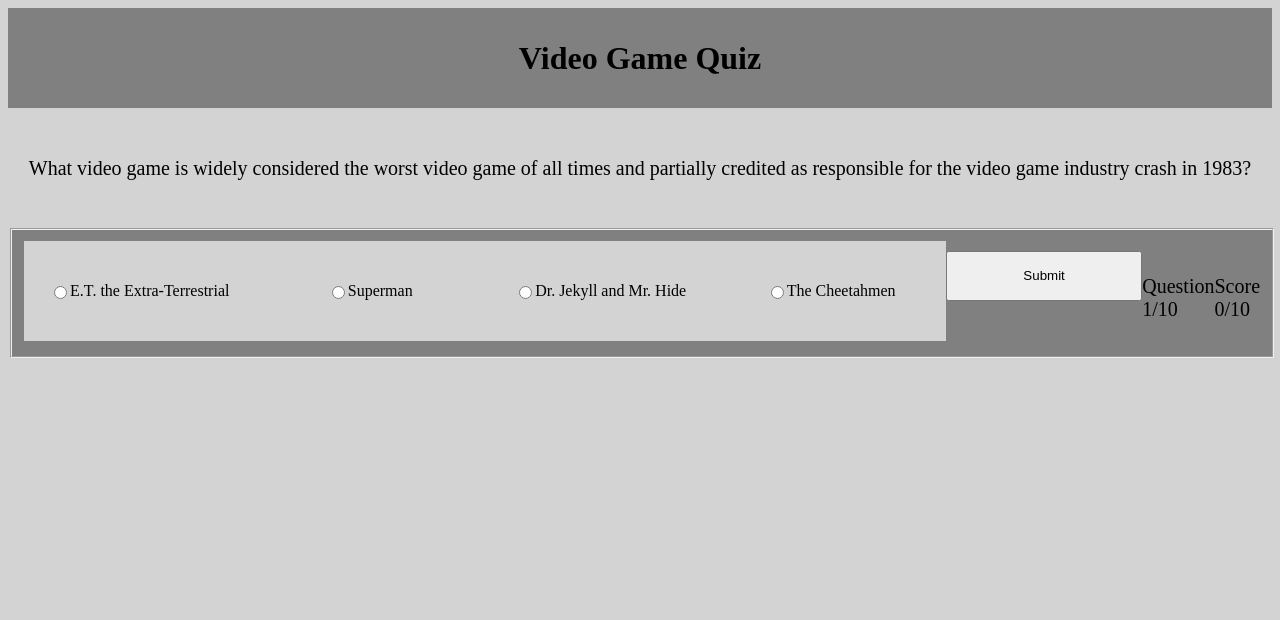
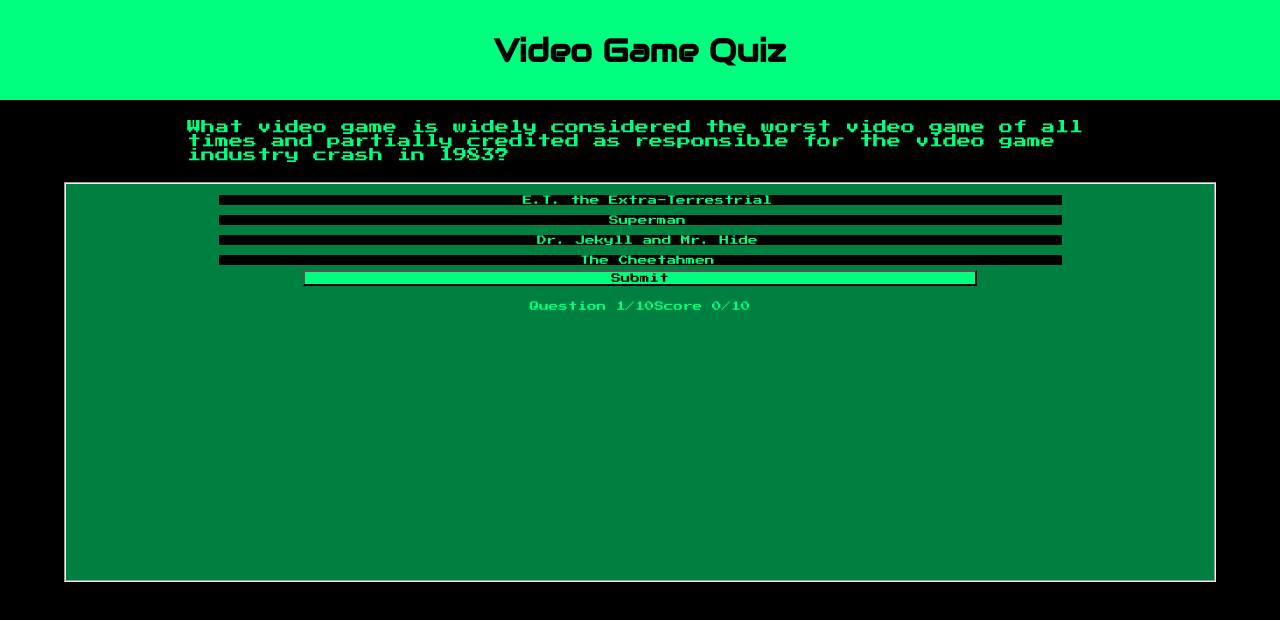
Before and after one commit to EricRubio589/EricRubio589.github.io, a plain HTML site: page index.html in a window 1280 px wide. Both pictures are taken after a click on the button "Start". Drawn offline with nearby package versions, Linux system fonts and the light colour scheme.

Commit message:
320 completed

```diff
--- a/index.html
+++ b/index.html
@@ -5,6 +5,7 @@
     <meta name="viewport" content="width=device-width, initial-scale=1.0">
     <meta http-equiv="X-UA-Compatible" content="ie=edge">
     <meta name="description" content="Quiz about classic video games">
+    <link href="https://fonts.googleapis.com/css?family=Audiowide|Press+Start+2P" rel="stylesheet">
     <link rel="stylesheet" href="style.css">
     <title>Video Game Quiz</title>
 </head>
@@ -18,6 +19,7 @@
     <main role="main">
         <div id="mainContainer">
             <div class="beginQuiz">
+                <img id="beginQuizImage" src="https://media.giphy.com/media/VjUROgb2sxf2g/giphy.gif" alt="Test your might from Mortal Kombat">
                 <h2 class="beginText">Test your knowledge on classic video games</h2>
                 <button type="button" id="beginButton">Start</button>
             </div>
--- a/index.js
+++ b/index.js
@@ -1,4 +1,4 @@
-///We define the global variable that will hold the question number///
+///We define the global variable that will hold the question index///
 
 var questionIndex = 0;
 var questionNumber = 1;
@@ -19,113 +19,65 @@ function showQuestionsScreen() {
 ///this is the array of objects containing the questions ///
 const questionsAnswers = [
     {
-        toRespond:'What video game is widely considered the worst video game of all times and partially credited as responsible for the video game industry crash in 1983?',
-        ans:{
-            one:'E.T. the Extra-Terrestrial',
-            two:'Superman',
-            three:'Dr. Jekyll and Mr. Hide',
-            four:'The Cheetahmen',
-            correct:1
-        }
+        toRespond:`What video game is widely considered the worst video game of all times and partially credited as
+         responsible for the video game industry crash in 1983?`,
+        ans:['E.T. the Extra-Terrestrial','Superman','Dr. Jekyll and Mr. Hide','The Cheetahmen',1]
     },
 
     {
-        toRespond:'In 1991 the first console war took place between which 2 video game consoles?',
-        ans:{
-            one:'Nintendo Entertainment System and Sega Master System',
-            two:'Playstation and Nintendo 64',
-            three:'Atari 2600 and Mattel Intellivision',
-            four:'Super Nintendo Entertainment System and Sega Genesis',
-            correct:4
-        }
+        toRespond:`In 1991 the first console war took place between which 2 video game consoles?`,
+        ans:['Nintendo Entertainment System and Sega Master System','Playstation and Nintendo 64',
+        'Atari 2600 and Mattel Intellivision','Super Nintendo Entertainment System and Sega Genesis',4]
     },
 
     {
-        toRespond:'This Iconic character debuted in the arcade game Donkey Kong in 1981 and was originally called Jumpman.',
-        ans:{
-            one:'Sonic',
-            two:'Donkey Kong',
-            three:'Mario',
-            four:'Link',
-            correct:3
-        }
+        toRespond:`This Iconic character debuted in the arcade game Donkey Kong in 1981 and was originally called Jumpman.`,
+        ans:['Sonic','Donkey Kong','Mario','Link',3]
     },
 
     {
-        toRespond:'This nonlinear game utilized a “rock paper scissors” mechanic that allowed the player to select which stage to play based on previous power-ups obtained granting an easier battle with said’s level final boss.',
-        ans:{
-            one:'The Legend of Zelda',
-            two:'Megaman',
-            three:'Rock paper scissors',
-            four:'Teenage Mutant Ninja Turtles',
-            correct:2
-        }
+        toRespond:`This nonlinear game utilized a “rock paper scissors” mechanic that allowed the player to select which
+         stage to play based on previous power-ups obtained granting an easier battle with said’s level final boss.`,
+        ans:['The Legend of Zelda','Megaman','Rock paper scissors','Teenage Mutant Ninja Turtles',2]
     },
 
     {
-        toRespond:'This 1986 video game combines the platforming of Super Mario Bros. and the adventure of The Legend of Zelda with a dark science fiction atmosphere and greater emphasis on nonlinear gameplay.',
-        ans:{
-            one:'Metroid',
-            two:'DuckTales',
-            three:'Bionic Commando',
-            four:'Castlevania',
-            correct:1
-        }
+        toRespond:`This 1986 video game combines the platforming of Super Mario Bros. and the adventure of The Legend
+         of Zelda with a dark science fiction atmosphere and greater emphasis on nonlinear gameplay.`,
+        ans:['Metroid','DuckTales','Bionic Commando','Castlevania',1]
     },
 
     {
-        toRespond:'IT’S DANGEROUS TO GO ALONE! TAKE THIS” are the famous words said by an old man to this game’s main character as he hands him a sword to commence his quest.',
-        ans:{
-            one:'The Legend Of Zelda',
-            two:'Sword Master',
-            three:'ActRaiser',
-            four:'Prince of Persia',
-            correct:1
-        }
+        toRespond:`IT’S DANGEROUS TO GO ALONE! TAKE THIS” are the famous words said by an old man to this game’s main
+         character as he hands him a sword to commence his quest.`,
+        ans:['The Legend Of Zelda','Sword Master','ActRaiser','Prince of Persia',1]
     },
 
     {
-        toRespond:'In this game the main character (Simon Belmont) utilizes a magic whip as his primary (but not only) weapon to defeat Count Dracula and other mythical creatures.',
-        ans:{
-            one:`Bram Stoker's Dracula`,
-            two:'Castlevania',
-            three:'Monster Party',
-            four:'ActRaiser',
-            correct:2
-        }
+        toRespond:`In this game the main character (Simon Belmont) utilizes a magic whip as his primary (but not only)
+         weapon to defeat Count Dracula and other mythical creatures.`,
+        ans:[`Bram Stoker's Dracula`,'Castlevania','Monster Party','ActRaiser',2]
     },
 
     {
-        toRespond:'Bill Rizer and Lance Bean, are sent to the Galuga archipelago to destroy the enemy forces and uncover the true nature of Red Falcon, the alien entity controlling them in this game that utilizes a variety of playing perspectives.',
-        ans:{
-            one:'Bionic Commando',
-            two:'Final Fantasy',
-            three:`Ghosts 'n Goblins`,
-            four:'Double Dragon',
-            correct:4
-        }
+        toRespond:`Bill Rizer and Lance Bean, are sent to the Galuga archipelago to destroy the enemy forces and uncover
+         the true nature of Red Falcon, the alien entity controlling them in this game that utilizes a variety of playing
+         perspectives.`,
+        ans:['Bionic Commando','Final Fantasy',`Ghosts 'n Goblins`,'Contra',4]
     },
 
     {
-        toRespond:'This game is played from a first-person perspective and requires the NES Zapper light gun, which the player aims and fires at the screen. first released in Japan in April 1984, and was released as a launch game for the NES in North America in October 1985.',
-        ans:{
-            one:'Gumshoe',
-            two:'Laser Invasion',
-            three:'Barker Bills Trick Shooting',
-            four:'Duck Hunt',
-            correct:4
-        }
+        toRespond:`This game is played from a first-person perspective and requires the NES Zapper light gun, which the
+        player aims and fires at the screen. first released in Japan in April 1984, and was released as a launch game
+        for the NES in North America in October 1985.`,
+        ans:['Gumshoe','Laser Invasion','Barker Bills Trick Shooting','Duck Hunt',4]
     },
 
     {
-        toRespond:`Combat in this game is menu-based: the player selects an action from a list of options such as Attack, Magic, and Item. Battles are turn-based and continue until either side flees or is defeated. If the player's party wins, each character will gain experience and Gil (The game’s currency).`,
-        ans:{
-            one:'Final Fantasy',
-            two:'Dungeons and Dragons',
-            three:'EarthBound',
-            four:'Dragon Warrior',
-            correct:1
-        }
+        toRespond:`Combat in this game is menu-based: the player selects an action from a list of options such as Attack,
+        Magic, and Item. Battles are turn-based and continue until either side flees or is defeated. If the player's party
+        wins, each character will gain experience and Gil (The game’s currency).`,
+        ans:['Final Fantasy','Dungeons and Dragons','EarthBound','Dragon Warrior',1]
     }
 ]
 
@@ -145,19 +97,19 @@ function questionTemplate(question) {
                 <fieldset class="answersContainer">
                     <label class="answerBox">
                         <input class="answers" type="radio" name="answer" required>
-                        <span>${question.ans.one}</span>
+                        <span>${question.ans[0]}</span>
                     </label>
                     <label class="answerBox">
                             <input class="answers" type="radio" name="answer" required>
-                            <span>${question.ans.two}</span>
+                            <span>${question.ans[1]}</span>
                     </label>
                     <label class="answerBox">
                             <input class="answers" type="radio" name="answer" required>
-                            <span>${question.ans.three}</span>
+                            <span>${question.ans[2]}</span>
                     </label>
                     <label class="answerBox">
                             <input class="answers" type="radio" name="answer" required>
-                            <span>${question.ans.four}</span>
+                            <span>${question.ans[3]}</span>
                     </label>
                     <button type="submit" class="submitAnswerButton">Submit</button>
 
@@ -173,11 +125,13 @@ function questionTemplate(question) {
 
 ////this function will handle the HTML inserted for the wrong answer feedback////
 function wrongAnswerTemplate() {
+    var answerIndex = questionsAnswers[questionIndex-1].ans[4];
+    var correctAnswerText = questionsAnswers[questionIndex-1].ans[answerIndex-1];
     return `
     <div id="wrongFeedbackContainer">
         <form id="wrongFeedbackForm">
             <span id="wrongFeedbackText">Wrong answer</span>
-            <span>The correct answer was</span>
+            <span id="showCorrectAnswerText">The correct answer was ${correctAnswerText}</span>
             <img id="wrongFeedbackImage" src="https://media.giphy.com/media/iZCd5DtKEiMq4/giphy.gif" alt="tumbling Wario in defeat">
             <button class="continueButton">Continue</button>
         </form>
@@ -198,11 +152,22 @@ function correctAnswerTemplate() {
     `
 }
 
+function finalScoreTemplate() {
+    return `
+    <div id="correctFeedbackContainer">
+        <form id="correctFeedbackForm">
+            <span id="correctFeedbackText">Your Final Score Was ${score}/10 </span>
+            <img id="correctFeedbackImage" src="https://media.giphy.com/media/E73bJJSMHMRsQ/giphy.gif" alt="Duck Hunt dog laughing at you">
+            <button type="submit" class="restartButton">Restart quiz</button>
+        </form>
+    </div>
+    `
+}
+
 ////this function will handle the submit answer button being activated////
 function handleSubmitAnswerButton() {
     $('.questionAndAnswersContainer').on('submit', 'form', function submitButtonClicked(event) {
         event.preventDefault();
-        /*console.log("submit button clicked");*/
         $('.questionAndAnswersContainer').hide();
         const submittedAnswer = $('input:checked').closest('label').index();
         console.log(submittedAnswer);
@@ -212,7 +177,7 @@ function handleSubmitAnswerButton() {
 
 ////here we will check if the answer is correct////
 function checkIfCorrectOrWrong(answer, compareValues) {
-    if (answer + 1 === compareValues.ans.correct) {
+    if (answer + 1 === compareValues.ans[4]) {
         score ++;
         questionIndex ++;
         correctAnswerFeedback();
@@ -228,9 +193,13 @@ function handleNextButton() {
     $('#mainContainer').on('click', '.continueButton', function nextButtonClicked(event) {
         event.preventDefault();
         console.log("Button Next Clicked");
+        if (questionIndex < 10) {
         renderQuestionAndAnswers();
         $('.feedbackContainer').hide();
         $('.questionAndAnswersContainer').css('display','flex');
+        } else {
+            handleFinalScore();
+        }
     });
 }
 
@@ -245,15 +214,15 @@ function correctAnswerFeedback() {
 }
 
 ////with this we will handle the score after submiting the answer////
-function handleScore() {
-
+function handleFinalScore() {
+    $('.feedbackContainer').hide();
+    $('.feedbackContainer').show().html(finalScoreTemplate);
 }
 
 function initQuizApp() {
     showQuestionsScreen();
     handleSubmitAnswerButton();
     handleNextButton();
-    handleScore();
 }
 
 $(initQuizApp);
--- a/style.css
+++ b/style.css
@@ -3,9 +3,13 @@
 }
 
 body {
-    background-color: lightgray;
+    background-color: black;
+    display: flex;
+    flex-direction: column;
+    margin: 0;
+    padding: 0;
 }
-
+/*
 .bannerMobile {
     display:flex;
     align-items: center;
@@ -14,23 +18,40 @@ body {
     width: 100%;
     height: 100px;
   }
+*/
 
-.tittle {
-    margin: auto;
+#beginQuizImage {
+  width: 60%;
 }
 
+.header {
+  display: flex;
+}
+
+.bannerMobile {
+  position: relative;
+  display: flex;
+  align-items: center;
+  justify-content: center;
+  left:0;
+  top:0;
+  width: 100%;
+  height: 100px;
+  background-color: rgb(0, 255, 127);
+  font-family: 'Audiowide', cursive;
+}
 .beginQuiz {
     display: flex;
     position: relative;
     flex-direction: column;
     align-items: center;
-    font-size: 15px;
-    top: 150px;
+    margin: 10%;
+    font-size: 80%;
     width: 75%;
     height: 400px;
-    background-color: grey;
-    margin: auto;
-    justify-content: space-evenly;
+    background-color:rgb(0,128,64);
+    font-family: 'Press Start 2P', cursive;
+    justify-content: center;
     padding: 10%;
 }
 
@@ -39,33 +60,37 @@ body {
     height: 50px;
     max-width: 500px;
     min-height: 50px;
+    background-color: rgb(0, 255, 127);
+    font-family: 'Press Start 2P', cursive;
+    font-size: 60%;
 }
 
 .questionAndAnswersContainer {
     display: none;
-}
-/*
-#questionContainer {
-    display: flex;
-    height: 120px;
-    width: 100%;
-    margin: auto;
     align-items: center;
     justify-content: center;
-    font-size: 20px;
-  }*/
+    margin-top: 10px;
+    width: 90%;
+}
 
 .answersContainer {
     display: flex;
-    background-color: grey;
+    flex-direction: column;
+    background-color: rgb(0,128,64);
     width: 100%;
+    height: 400px;
+    align-items: center;
+    justify-content: center;
   }
 
 .answerBox {
     display: flex;
     text-align: center;
-    background-color: lightgray;
-    height: 100px;
+    background-color: black;
+    color: rgb(0, 255, 127);
+    font-family: 'Press Start 2P', cursive;
+    font-size: 60%;
+    height: 17%;
     width: 75%;
     margin: auto;
     margin-top: 5px;
@@ -76,20 +101,37 @@ body {
 
   .questionBox {
     display: flex;
-    height: 120px;
+    height: 50%;
     width: 100%;
     margin: auto;
+    padding: 10px;
     align-items: center;
     justify-content: center;
     font-size: 20px;
   }
 
+  .questionText {
+    display: flex;
+    color: rgb(0, 255, 127);
+    font-family: 'Press Start 2P', cursive;
+    font-size: 70%;
+    width: 80%;
+    margin-bottom: 10px;
+    align-items: center;
+    justify-content: center;
+  }
+
   .submitAnswerButton {
+    display: flex;
     width: 60%;
-    height: 50px;
+    height: 10%;
+    background-color:  rgb(0, 255, 127);
+    font-family: 'Press Start 2P', cursive;
+    font-size: 60%;
+    justify-content: center;
+    align-items: center;
     margin-left: auto;
     margin-right: auto;
-    margin-top: 15px;
   }
 
   .scoreAndQuestionNumberDisplay {
@@ -97,7 +139,9 @@ body {
     align-items: center;
     justify-content: space-evenly;
     margin-top: 15px;
-    font-size: 20px;
+    font-size: 60%;
+    font-family: 'Press Start 2P', cursive;
+    color: rgb(0, 255, 127);
   }
 
   #wrongFeedbackContainer, #correctFeedbackContainer {
@@ -115,14 +159,23 @@ body {
   }
 
   #wrongFeedbackText, #correctFeedbackText {
-      margin-top: 150px;
-      margin-bottom: 20px;
-      font-size: 20px;
+      margin: 20px;
+      font-size: 80%;
+      color: rgb(0, 255, 127);
+      font-family: 'Press Start 2P', cursive;
   }
 
   #wrongFeedbackImage, #correctFeedbackImage {
-      width: 60%;
+      width: 240px;
       max-width: 500px;
+  }
+
+  #showCorrectAnswerText {
+    margin-bottom: 10px;
+    margin-left: 20%;
+    margin-right: 20%;
+    color: rgb(0, 255, 127);
+    font-family: 'Press Start 2P', cursive;
   }
 
   .continueButton {
@@ -132,8 +185,65 @@ body {
     margin-left: auto;
     margin-right: auto;
     margin-top: 15px;
+    font-family: 'Press Start 2P', cursive;
+    background-color: rgb(0, 255, 127);
+    font-size: 60%;
+  }
+
+  .restartButton {
+    width: 40%;
+    max-width: 400px;
+    height: 50px;
+    margin-left: auto;
+    margin-right: auto;
+    margin-top: 15px;
+    background-color: rgb(0, 255, 127);
+    font-family: 'Press Start 2P', cursive;
   }
 
   .feedbackContainer {
       display: none;
   }
+
+  #mainContainer {
+    display: flex;
+    position: relative;
+    align-items: center;
+    justify-content: center;
+  }
+
+  #questionFormContainer {
+    display: flex;
+    height: 80%;
+  }
+
+  .questionForm {
+    display: flex;
+    flex-direction: column;
+    align-items: center;
+    justify-content: center;
+  }
+
+  label:hover, label:focus {
+    background-color: rgb(0, 255, 127);
+    color: black;
+  }
+
+  input:checked {
+    border: 5px solid rgb(0,255,127);
+  }
+
+  input:hover {
+    border: 5px solid black;
+  }
+
+  input[type=radio] {
+    flex: 0 0 auto;
+    margin-right: 10px;
+  }
+
+  input {
+    -webkit-appearance: none;
+    -moz-appearance: none;
+    appearance: none;
+  }
```
